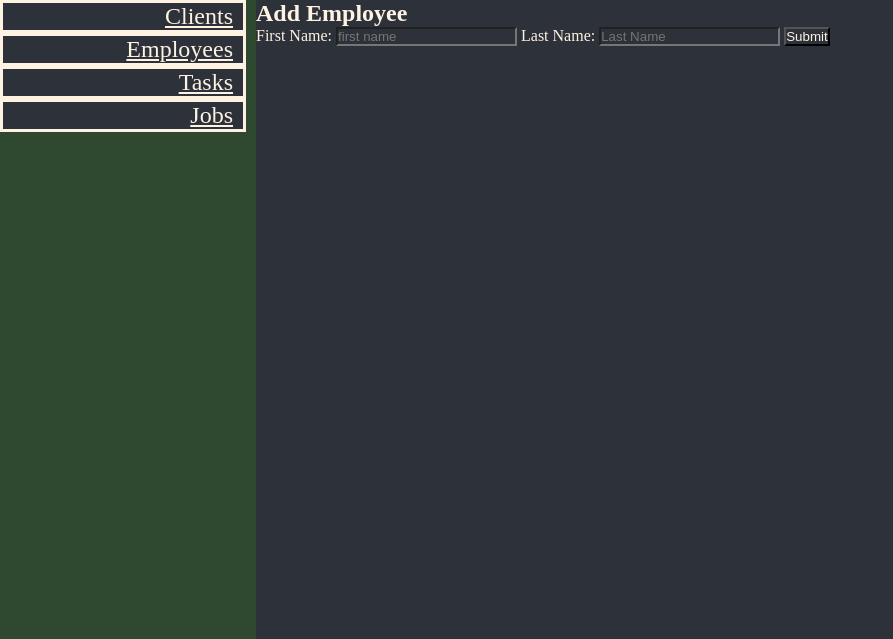
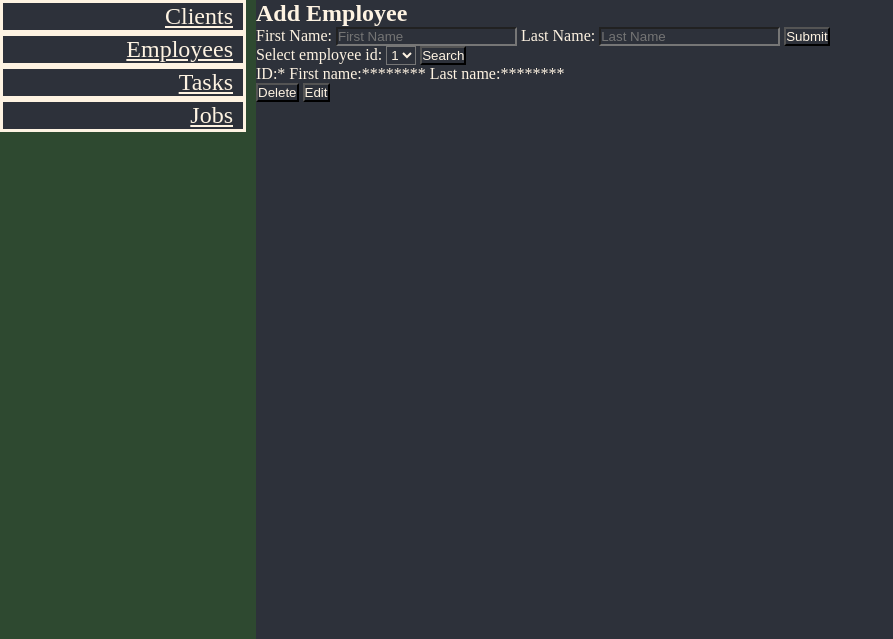
Before and after one commit to thomassmith0526/Project2, a Node server app: page /employee in a window 1280 px wide. Shown: the part 39-678 px from the top of the page, without its empty margins (0-893 px from the left). Run offline with Node 20, Linux system fonts and the light colour scheme; the visitor is signed in with stand-in values (Sample User, id 1); data comes from the database, SQL or seed files in the repository; some libraries are stand-ins or nearby versions.

Commit message:
working on form tools

```diff
--- a/controllers/api/employees-routes.js
+++ b/controllers/api/employees-routes.js
@@ -19,7 +19,8 @@ router.get('/:id', async (req, res) => {
         }
         res.json(employeeData)
         const employee = employeeData.get({ plain: true});
-        res.render('employee', employee);
+        // res.render('employee', employee);
+        return employee;
     } catch (err) {
         res.status(500).json(err);
     }
--- a/public/js/employee.js
+++ b/public/js/employee.js
@@ -1,9 +1,18 @@
-async function newFormHandler(event) {
+const submit = document.getElementById('submit');
+const search = document.getElementById('search');
+const edit = document.getElementById('edit');
+const del = document.getElementById('delete');
+
+//This function works like Micah's but with less fields
+async function employeeHandler(event) {
     event.preventDefault()
 
     const first_name = document.getElementById('first_name').value;
     const last_name = document.getElementById('last_name').value;
 
+    if (first_name == "" || last_name == "") {
+        window.alert("Please, input required fields before adding employee");
+    } else {
         const response = await fetch(`api/employees`, {
             method: 'POST',
             body: JSON.stringify({
@@ -15,6 +24,35 @@ async function newFormHandler(event) {
             },
         });
     }
+}
 
-addEventListener('submit', newFormHandler)
-document.querySelector('.form-group')
+async function searcher(event) {
+    event.preventDefault();
+    const id = document.getElementById('selection').value;
+    const employees = await fetch(`/api/employees`).then((response) => {return response.JSON});
+
+    console.log(employees);
+
+    employees.forEach((employee) =>
+        {if (Number(employee.employee_id) == value) {
+            document.getElementById('ID').innerHTML = employee.employee_id;
+            document.getElementById('First name').innerHTML = employee.first_name;
+            document.getElementById('Last name').innerHTML = employee.last_name;
+        }}
+    );
+}
+
+async function destroyer(event) {
+    event.preventDefault();
+    const id = document.getElementById('selection').value;
+}
+
+async function editor(event) {
+    event.preventDefault();
+    const id = document.getElementById('selection').value;
+}
+
+submit.addEventListener('click', employeeHandler);
+search.addEventListener('click', searcher);
+del.addEventListener('click', employeeHandler);
+edit.addEventListener('click', employeeHandler);
--- a/views/employee.handlebars
+++ b/views/employee.handlebars
@@ -3,10 +3,26 @@
 <form class="add-client">
   <div class="form-group">
     <label for="first_name">First Name:</label>
-    <input class="form-input" type="text" id="first_name" placeholder="first name"/>
+    <input class="form-input" type="text" id="first_name" placeholder="First Name"/>
     <label for="last_name">Last Name:</label>
     <input class="form-input" type="text" id="last_name" placeholder="Last Name" />
-    <button class="btn btn-primary" type="submit">Submit</button>
+    <button class="btn btn-primary" id="submit" type="submit">Submit</button>
+  </div>
+  <div class="form-group">
+    <label for="selection">Select employee id:</label>
+    <select class="form-select" name="id" id="selection">
+        {{#each employees as |employee|}}
+            <option value="{{employee.employee_id}}">{{employee.employee_id}}</option>
+        {{/each}}
+    </select>
+    <button class="btn btn-primary" id="search" type="submit">Search</button>
+    <div class="form-group">
+      <label id="ID">ID:*</label>
+      <label id="First name">First name:********</label>
+      <label id="Last name">Last name:********</label>
+    </div>
+    <button class="btn btn-primary" id="delete" type="submit">Delete</button>
+    <button class="btn btn-primary" id="edit" type="submit">Edit</button>
   </div>
 </form>
 
```
Also changed, not shown: public/js/index.js (+12 -2 lines). Lines whose indentation alone changed are shown as unchanged.
